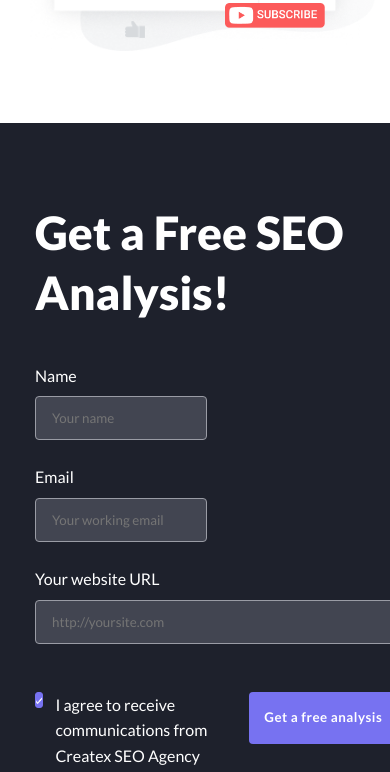
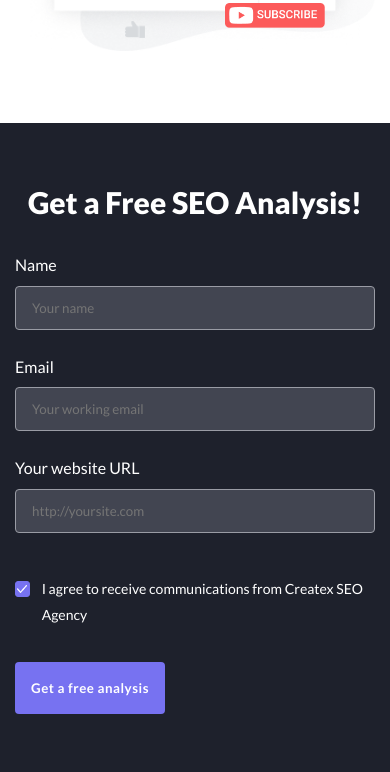
Before and after one commit to LiliiaGalkina/create, a React (Vite) app: page / in a window 390 px wide. Shown: the part 4544-5316 px from the top of the page. Built offline with nearby package versions, Linux system fonts and the light colour scheme.

Commit message:
getfreeseo с адаптивом

```diff
--- a/src/components/GetFreeSeo/getfreeseo.module.scss
+++ b/src/components/GetFreeSeo/getfreeseo.module.scss
@@ -28,3 +28,36 @@
     @include title(4.6rem, $colorWhite);
     margin-bottom: 4rem;
 }
+
+@media (max-width: 1041px) {
+    .items {
+        gap: 4rem;
+    }
+    .info {
+        max-width: 60%;
+    }
+    .title {
+        font-size: 3.6rem;
+        margin-bottom: 3rem;
+    }
+}
+
+@media (max-width: 768px) {
+    .getfreeseo {
+        padding: 6rem 0;
+    }
+    .items {
+        flex-direction: column-reverse;
+        gap: 6rem;
+    }
+    .info {
+        max-width: 100%;
+    }
+}
+
+@media (max-width: 445px) {
+    .title {
+        font-size: 3rem;
+        text-align: center;
+    }
+}
--- a/src/components/GetFreeSeoForm/getfreeseoform.module.scss
+++ b/src/components/GetFreeSeoForm/getfreeseoform.module.scss
@@ -43,8 +43,9 @@
 }
 
 .checkLabel {
-  display: block;
   max-width: 28.7rem;
+  display: inline-block;
+  transform: translateY(-0.5rem);
 }
 
 .communication {
@@ -85,3 +86,26 @@
     transform: scale(1.05);
   }
 }
+
+@media (max-width: 1041px) {
+  .inputBlock {
+    width: 100%;
+  }
+  .button {
+    width: 15rem;
+  }
+  .checkLabel {
+      max-width: 22rem;
+    font-size: 1.4rem;
+  }
+}
+
+@media (max-width: 445px) {
+  .buttons {
+    flex-direction: column;
+    gap: 3rem;
+  }
+  .checkLabel {
+    max-width: 100%;
+  }
+}
```
